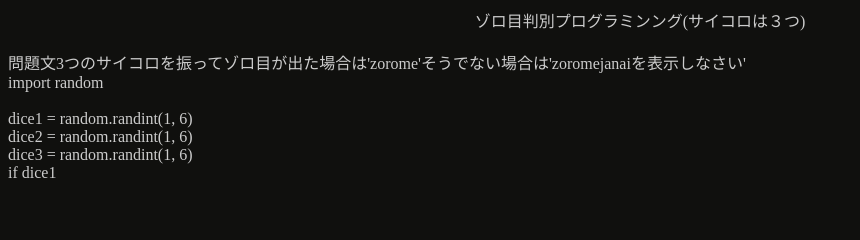
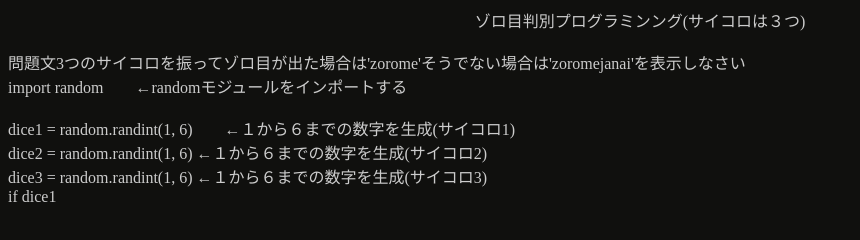
Before and after one commit to tanasyun/tanasyun.github.io, a plain HTML site: page tukaerukamosirenai.html in a window 1280 px wide. Shown: the whole page, without its empty margins (0-860 px from the left). Drawn offline with Linux system fonts and the light colour scheme.

Commit message:
Update tukaerukamosirenai.html

```diff
--- a/tukaerukamosirenai.html
+++ b/tukaerukamosirenai.html
@@ -1,4 +1,4 @@
 <html>
   <head><title>もしかしたら使えるかもしれないPythonのソースコード！！</title></head>
   <body bgcolor="#10100E" text="#cccccc">
-    <p><center>ゾロ目判別プログラミンング(サイコロは３つ)</center><br>問題文3つのサイコロを振ってゾロ目が出た場合は'zorome'そうでない場合は'zoromejanaiを表示しなさい'<br>import random<br> <br>dice1 = random.randint(1, 6)<br>dice2 = random.randint(1, 6)<br>dice3 = random.randint(1, 6)<br>if dice1
+    <p><center>ゾロ目判別プログラミンング(サイコロは３つ)</center><br>問題文3つのサイコロを振ってゾロ目が出た場合は'zorome'そうでない場合は'zoromejanai'を表示しなさい<br>import random　　←randomモジュールをインポートする<br> <br>dice1 = random.randint(1, 6)　　←１から６までの数字を生成(サイコロ1)<br>dice2 = random.randint(1, 6)  ←１から６までの数字を生成(サイコロ2)<br>dice3 = random.randint(1, 6)  ←１から６までの数字を生成(サイコロ3)<br>if dice1
```
